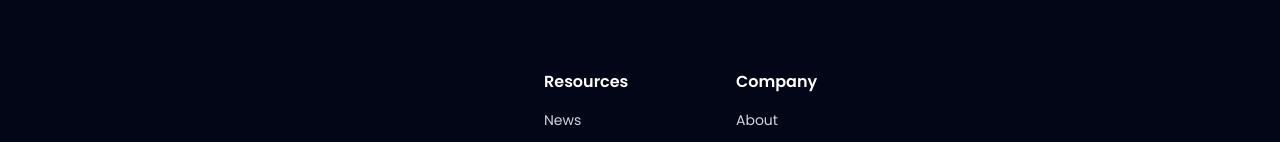
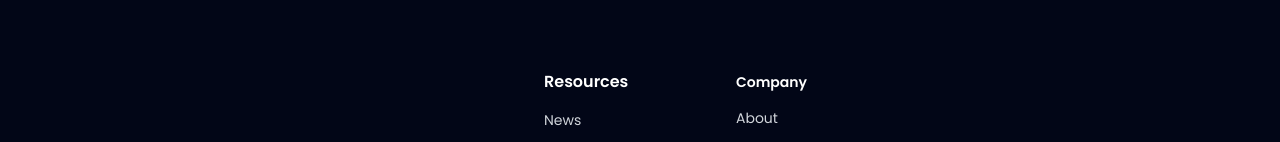
Before and after one commit to dhanvitta/Dhanvitta, a Next.js app: page / in a window 1280 px wide. Shown: the part 3089-3231 px from the top of the page. Built offline with nearby package versions, Linux system fonts and the light colour scheme.

Commit message:
UI footer bug fix

```diff
--- a/src/app/Components/Footer.js
+++ b/src/app/Components/Footer.js
@@ -23,7 +23,7 @@ function Footer() {
                 </div>
                 {/*  */}
                 <div className=''>
-                    <h1 className='text-md font-semibold text-white mb-4'>Company</h1>
+                    <h1 className='text-sm font-semibold text-white mb-4'>Company</h1>
                     <div className='text-white flex flex-row sm:flex-col gap-3'>
                         <Link href=''><h6 className='text-sm mb-3 hover:text-yellow-300 text-gray-300'>About</h6></Link>
                         <Link href=''><h6 className='text-sm mb-3 hover:text-yellow-300 text-gray-300'>Careers</h6></Link>
```
